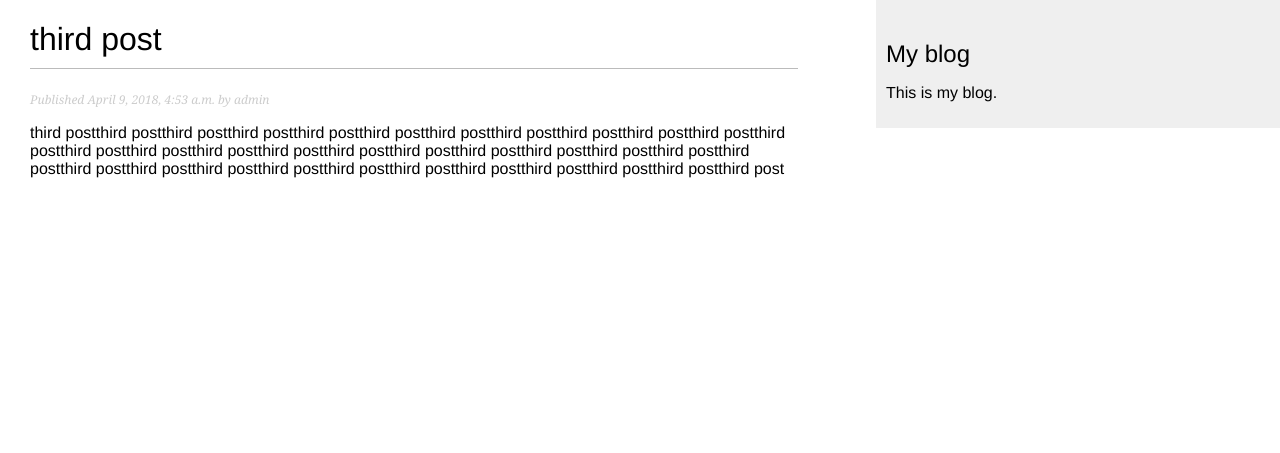
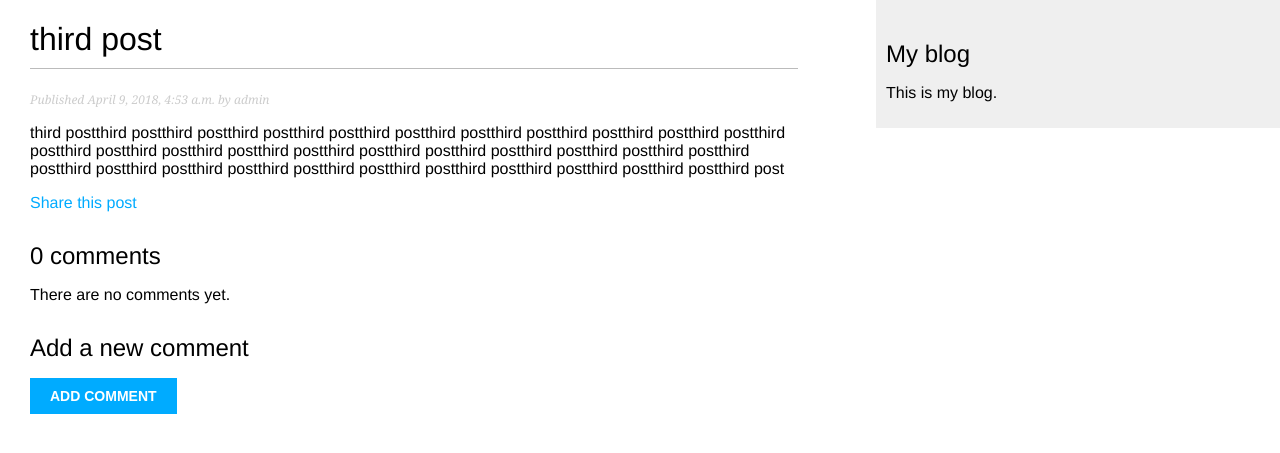
Before and after one commit to lelong03/django_blog, a Django app: a page that uses blog/templates/blog/post/detail.html in a window 1280 px wide. Shown: the top 453 px of the page. Run offline with Django 3.2, Linux system fonts and the light colour scheme; data comes from the database, SQL or seed files in the repository; both versions use the stored data as it was after the commit; parts of the project's set-up code (start-up, migrations or seed data) failed here and were passed over.

Commit message:
Add Comment features

```diff
--- /dev/null
+++ b/blog/forms.py
@@ -0,0 +1,16 @@
+from django import forms
+from models import Comment
+
+
+class EmailPostForm(forms.Form):
+    name = forms.CharField(max_length=25)
+    email = forms.EmailField()
+    to = forms.EmailField()
+    comments = forms.CharField(required=False,
+                               widget=forms.Textarea)
+
+
+class CommentForm(forms.ModelForm):
+    class Meta:
+        model = Comment
+        fields = ('name', 'email', 'body')
--- a/blog/models.py
+++ b/blog/models.py
@@ -2,6 +2,7 @@ from django.db import models
 from django.utils import timezone
 from django.contrib.auth.models import User
 from django.core.urlresolvers import reverse
+from taggit.managers import TaggableManager
 
 
 class PublishedManager(models.Manager):
@@ -25,11 +26,10 @@ class Post(models.Model):
     status = models.CharField(max_length=10, choices=STATUS_CHOICES, default='draft')
     objects = models.Manager()  # The default manager.
     published = PublishedManager()  # Our custom manager.
-
+    tags = TaggableManager()
 
     class Meta:
         ordering = ('-publish',)
-
 
     def __str__(self):
         return self.title
@@ -40,3 +40,21 @@ class Post(models.Model):
                              self.publish.strftime('%m'),
                              self.publish.strftime('%d'),
                              self.slug])
+
+
+class Comment(models.Model):
+    post = models.ForeignKey(Post, related_name='comments')
+    name = models.CharField(max_length=80)
+    email = models.EmailField()
+    body = models.TextField()
+    created = models.DateTimeField(auto_now_add=True)
+    updated = models.DateTimeField(auto_now=True)
+    active = models.BooleanField(default=True)
+
+
+class Meta:
+    ordering = ('created',)
+
+
+def __str__(self):
+    return 'Comment by {} on {}'.format(self.name, self.post)
--- a/blog/templates/blog/post/detail.html
+++ b/blog/templates/blog/post/detail.html
@@ -6,4 +6,44 @@
         Published {{ post.publish }} by {{ post.author }}
     </p>
     {{ post.body|linebreaks }}
+    <p>
+        <a href="{% url "blog:post_share" post.id %}">
+            Share this post
+        </a>
+    </p>
+
+    {% with comments.count as total_comments %}
+    <h2>
+        {{ total_comments }} comment{{ total_comments|pluralize }}
+    </h2>
+    {% endwith %}
+
+
+
+    {% for comment in comments %}
+        <div class="comment">
+            <p class="info">
+                Comment {{ forloop.counter }} by {{ comment.name }}
+                {{ comment.created }}
+            </p>
+            {{ comment.body|linebreaks }}
+        </div>
+    {% empty %}
+        <p>There are no comments yet.</p>
+    {% endfor %}
+
+
+
+    {% if new_comment %}
+        <h2>Your comment has been added.</h2>
+    {% else %}
+        <h2>Add a new comment</h2>
+        <form action="." method="post">
+            {{ comment_form.as_p }}
+            {% csrf_token %}
+            <p><input type="submit" value="Add comment"></p>
+        </form>
+    {% endif %}
+
+
 {% endblock %}
--- a/blog/templates/blog/post/list.html
+++ b/blog/templates/blog/post/list.html
@@ -9,9 +9,10 @@
                 {{ post.title }}
             </a>
         </h2>
-            <p class="date">
+        <p class="tags">Tags: {{ post.tags.all|join:", " }}</p>
+        <p class="date">
             Published {{ post.publish }} by {{ post.author }}
-            </p>
+        </p>
         {{ post.body|truncatewords:30|linebreaks }}
     {% endfor %}
 
--- a/blog/urls.py
+++ b/blog/urls.py
@@ -10,4 +10,5 @@ urlpatterns = [
             r'(?P<post>[-\w]+)/$',
             views.post_detail,
             name='post_detail'),
+        url(r'^(?P<post_id>\d+)/share/$', views.post_share, name='post_share'),
 ]
--- a/blog/views.py
+++ b/blog/views.py
@@ -1,6 +1,10 @@
 from django.shortcuts import render, get_object_or_404
-from .models import Post
+from .models import Post, Comment
 from django.core.paginator import Paginator, EmptyPage, PageNotAnInteger
+from .forms import EmailPostForm, CommentForm
+from django.core.mail import send_mail
+from django_blog import settings
+from django.views.generic import ListView
 
 
 # Create your views here.
@@ -23,14 +27,47 @@ def post_detail(request, year, month, day, post):
                              publish__year=year,
                              publish__month=month,
                              publish__day=day)
-    return render(request, 'blog/post/detail.html', {'post': post})
+    comments = post.comments.filter(active=True)
+    if request.method == 'POST':
+        comment_form = CommentForm(data=request.POST)
+        if comment_form.is_valid():
+            new_comment = comment_form.save(commit=False)
+            new_comment.post = post
+            new_comment.save()
+    else:
+        comment_form = CommentForm()
+    return render(request, 'blog/post/detail.html', {'post': post, 'comments':comments, 'comment_form': comment_form})
 
-
-
-from django.views.generic import ListView
 
 class PostListView(ListView):
     queryset = Post.published.all()
     context_object_name = 'posts'
     paginate_by = 3
     template_name = 'blog/post/list.html'
+
+
+def post_share(request, post_id):
+    post = get_object_or_404(Post, id=post_id, status='published')
+    sent = False
+
+    if request.method == 'POST':
+        form = EmailPostForm(request.POST)
+        if form.is_valid():
+            cd = form.cleaned_data
+            post_url = request.build_absolute_uri(post.get_absolute_url())
+            subject = '{} ({}) recommends you reading "{}"'.format(cd['name'], cd['email'], post.title)
+            message = 'Read "{}" at {}\n\n{}\'s comments: {}'.format(post.title, post_url, cd['name'], cd['comments'])
+            if settings.SEND_EMAIL == True:
+                send_mail(subject, message, 'admin@myblog.com', [cd['to']])
+            sent = True
+            return render(request, 'blog/post/share.html', {'post': post,
+                                                            'form': form,
+                                                            'sent': sent,
+                                                            'cd': cd,
+                                                            })
+    else:
+        form = EmailPostForm()
+    return render(request, 'blog/post/share.html', {'post': post,
+                                                    'form': form,
+                                                    'sent': sent,
+                                                    })
--- a/requirements.txt
+++ b/requirements.txt
@@ -1,2 +1,3 @@
 Django==1.8.6
+django-taggit==0.17.1
 pytz
```
Also changed, not shown: blog/admin.py (+9 -1 lines), blog/templates/blog/post/share.html (added, +17 -0 lines), django_blog/settings.py (+8 -0 lines), blog/migrations/0002_auto_20180409_1052.py (added), blog/migrations/0003_post_tags.py (added), db.sqlite3.
